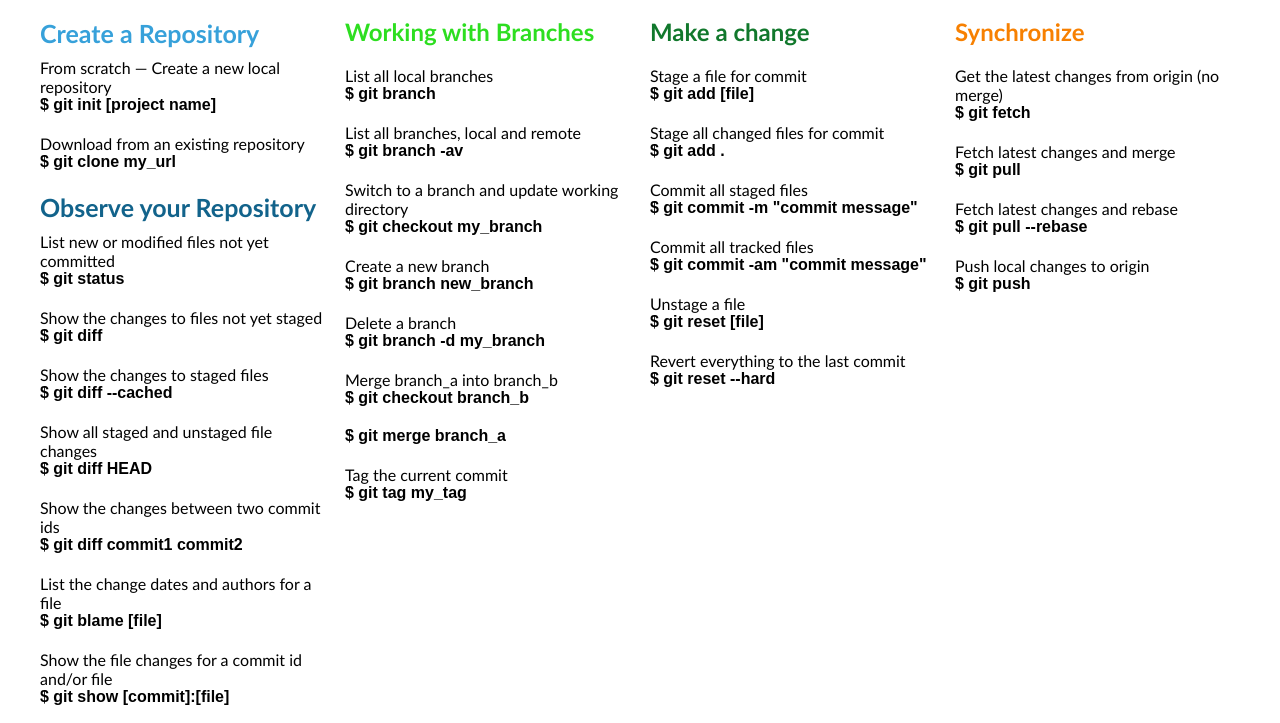
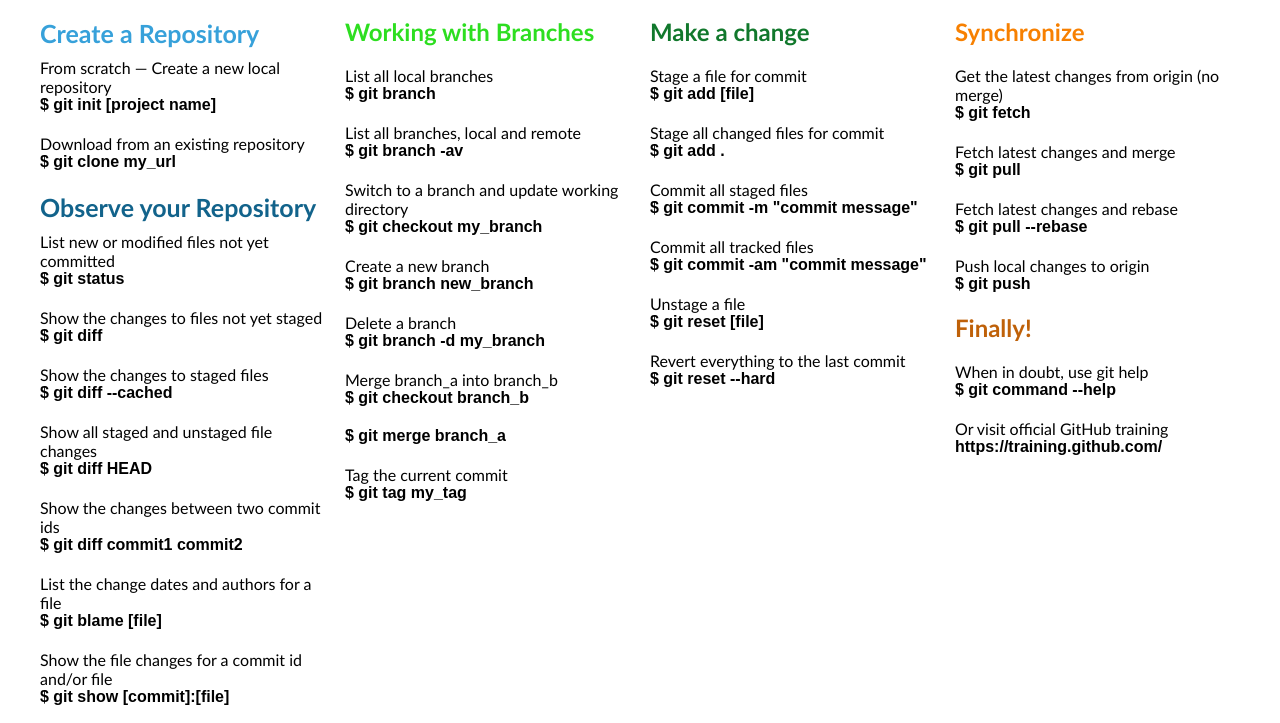
Before and after one commit to anako-dev/lb12, a plain HTML site: page git_commands.html in a window 1280 px wide. Shown: the part 57-780 px from the top of the page. Drawn offline with Linux system fonts and the light colour scheme.

Commit message:
Допомога

```diff
--- a/git_commands.html
+++ b/git_commands.html
@@ -119,6 +119,14 @@
 
         <p class="t1">Push local changes to origin</p>
         <p class="t2">$ git push</p>
+
+        <h2 class="c6">Finally!</h2>
+
+        <p class="t1">When in doubt, use git help</p>
+        <p class="t2">$ git command --help</p>
+
+        <p class="t1">Or visit official GitHub training</p>
+        <p class="t2">https://training.github.com/</p>
     </div>
 
 </div>
```
